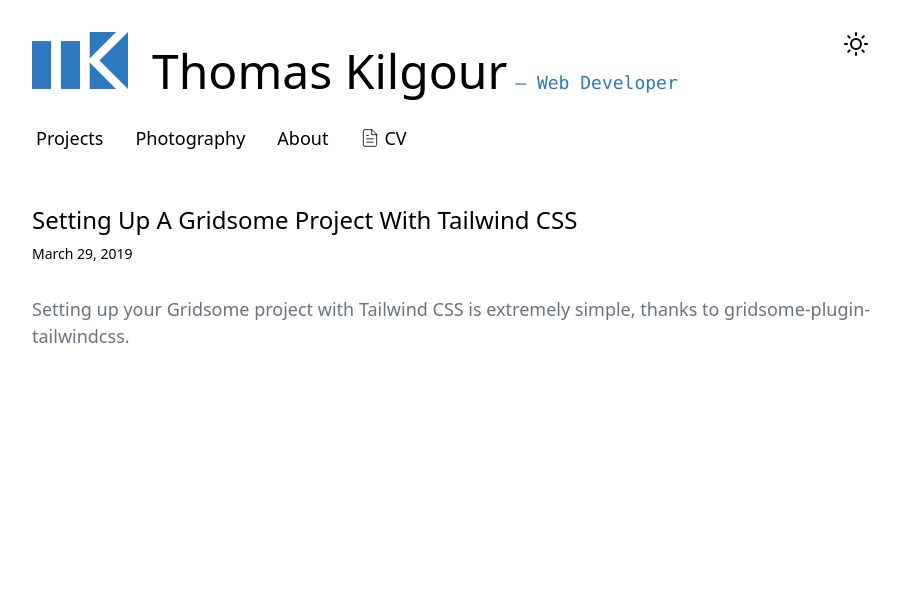
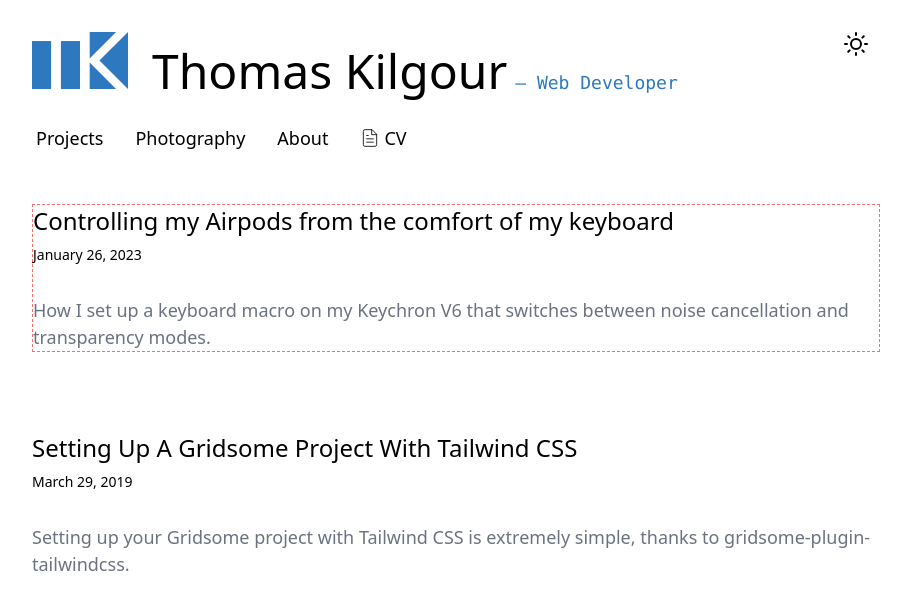
Before and after one commit to tkilgour/next-personal-site, a Next.js app: page / in a window 1280 px wide. Shown: the top 610 px of the page, without its empty margins (184-1095 px from the left). Built offline with nearby package versions, Linux system fonts and the light colour scheme.

Commit message:
add post preview in development

```diff
--- a/helpers/getPosts.js
+++ b/helpers/getPosts.js
@@ -4,7 +4,8 @@
 
 const getPosts = () => {
   const files = fs.readdirSync(path.join("posts"));
-  const allPostsData = files.map((fileName) => {
+  const allPostsData = files
+    .map((fileName) => {
       const slug = fileName.replace(".mdx", "");
       const fileContents = fs.readFileSync(
         path.join(`posts/${slug}.mdx`),
@@ -15,8 +16,10 @@
         slug,
         data,
       };
-  }).filter(post => post.data.published);
-
+    })
+    .filter(
+      (post) => process.env.NODE_ENV == "development" || post.data.published
+    );
   return allPostsData;
 };
 
--- a/pages/index.js
+++ b/pages/index.js
@@ -11,7 +11,14 @@
 
       <ul>
         {posts.map((post) => (
-          <li key={post.slug} className="mb-32">
+          <li
+            key={post.slug}
+            className={`mb-20 ${
+              process.env.NODE_ENV === "development" &&
+              post.data.published === false &&
+              "border border-red-400 border-dashed"
+            }`}
+          >
             <h2 className="mb-2">
               <Link
                 className="text-2xl outline-none underline-offset-8 hover-color-secondary hover:underline focus:underline"
@@ -21,7 +28,9 @@
               </Link>
             </h2>
             <div className="text-sm mb-8">{post.data.date}</div>
-            <p className="text-gray-500 dark:text-gray-400">{post.data.description}</p>
+            <p className="text-gray-500 dark:text-gray-400">
+              {post.data.description}
+            </p>
           </li>
         ))}
       </ul>
@@ -30,11 +39,11 @@
 }
 
 export const getStaticProps = () => {
-  const posts = getPosts()
+  const posts = getPosts();
 
   return {
     props: {
-      posts
-    }
-  }
-}
+      posts,
+    },
+  };
+};
```
Lines whose indentation alone changed are shown as unchanged.
